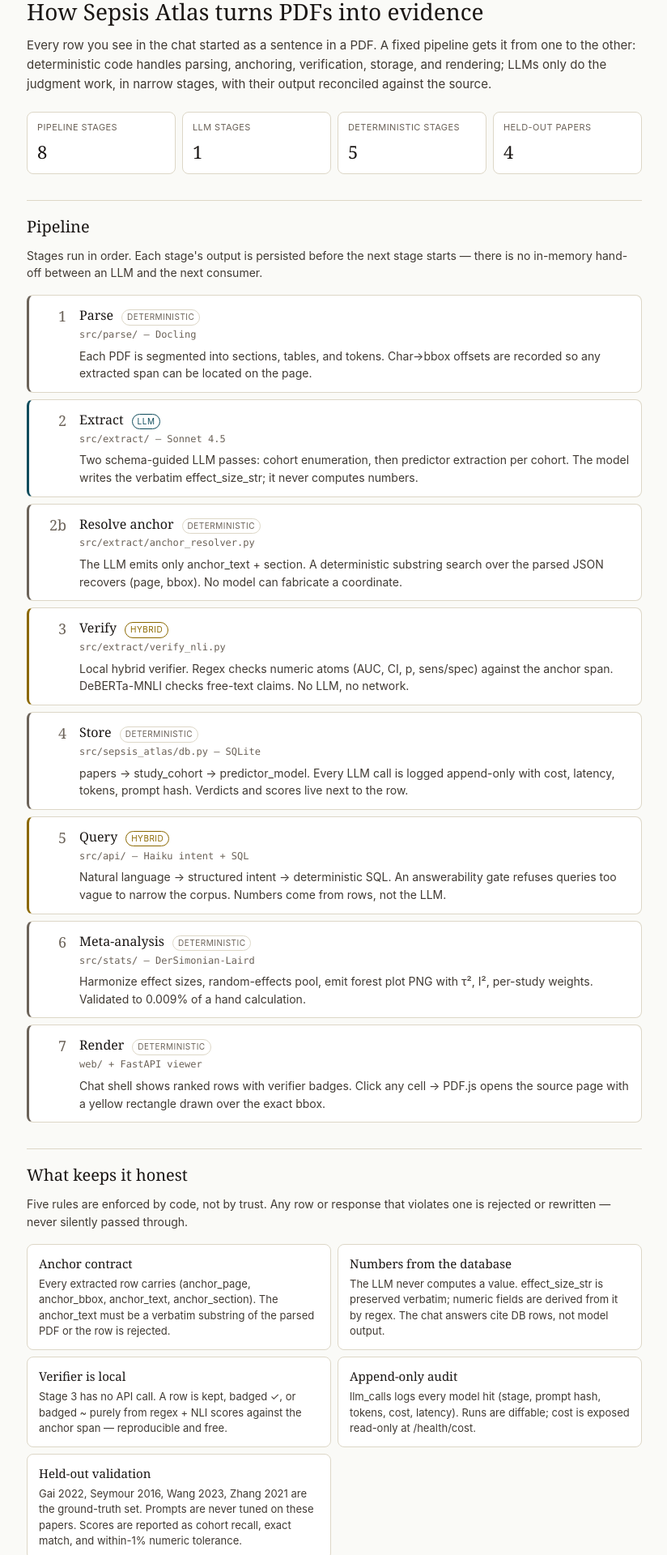
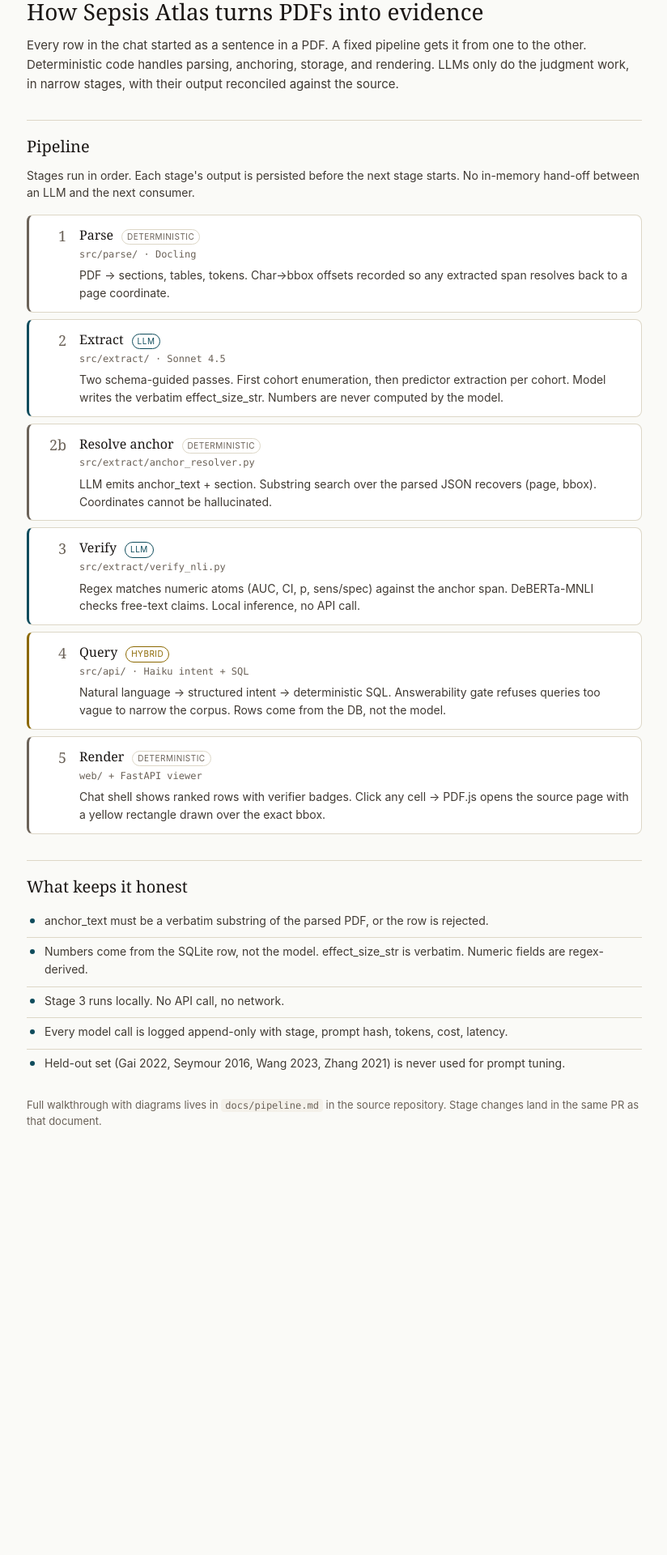
Before and after one commit to OrFrederick/SepsisAtlas, a Next.js app in the folder web/: page /methodology in a window 1280 px wide. Shown: the part 80-2000 px from the top of the page at 81% size, without its empty margins (227-1051 px from the left). After the commit the page ends 1558 px from the top, so only its background shows below. Built offline with nearby package versions, Linux system fonts and the light colour scheme.

Commit message:
wip: methodology page text + style refinements

```diff
--- a/web/app/(chrome)/methodology/page.tsx
+++ b/web/app/(chrome)/methodology/page.tsx
@@ -15,54 +15,40 @@ const STAGES: Stage[] = [
   {
     n: "1",
     name: "Parse",
-    module: "src/parse/ — Docling",
-    role: "Each PDF is segmented into sections, tables, and tokens. Char→bbox offsets are recorded so any extracted span can be located on the page.",
+    module: "src/parse/ · Docling",
+    role: "PDF → sections, tables, tokens. Char→bbox offsets recorded so any extracted span resolves back to a page coordinate.",
     kind: "deterministic",
   },
   {
     n: "2",
     name: "Extract",
-    module: "src/extract/ — Sonnet 4.5",
-    role: "Two schema-guided LLM passes: cohort enumeration, then predictor extraction per cohort. The model writes the verbatim effect_size_str; it never computes numbers.",
+    module: "src/extract/ · Sonnet 4.5",
+    role: "Two schema-guided passes. First cohort enumeration, then predictor extraction per cohort. Model writes the verbatim effect_size_str. Numbers are never computed by the model.",
     kind: "llm",
   },
   {
     n: "2b",
     name: "Resolve anchor",
     module: "src/extract/anchor_resolver.py",
-    role: "The LLM emits only anchor_text + section. A deterministic substring search over the parsed JSON recovers (page, bbox). No model can fabricate a coordinate.",
+    role: "LLM emits anchor_text + section. Substring search over the parsed JSON recovers (page, bbox). Coordinates cannot be hallucinated.",
     kind: "deterministic",
   },
   {
     n: "3",
     name: "Verify",
     module: "src/extract/verify_nli.py",
-    role: "Local hybrid verifier. Regex checks numeric atoms (AUC, CI, p, sens/spec) against the anchor span. DeBERTa-MNLI checks free-text claims. No LLM, no network.",
+    role: "Regex matches numeric atoms (AUC, CI, p, sens/spec) against the anchor span. DeBERTa-MNLI checks free-text claims. Local inference, no API call.",
+    kind: "llm",
+  },
+  {
+    n: "4",
+    name: "Query",
+    module: "src/api/ · Haiku intent + SQL",
+    role: "Natural language → structured intent → deterministic SQL. Answerability gate refuses queries too vague to narrow the corpus. Rows come from the DB, not the model.",
     kind: "hybrid",
   },
   {
-    n: "4",
-    name: "Store",
-    module: "src/sepsis_atlas/db.py — SQLite",
-    role: "papers → study_cohort → predictor_model. Every LLM call is logged append-only with cost, latency, tokens, prompt hash. Verdicts and scores live next to the row.",
-    kind: "deterministic",
-  },
-  {
     n: "5",
-    name: "Query",
-    module: "src/api/ — Haiku intent + SQL",
-    role: "Natural language → structured intent → deterministic SQL. An answerability gate refuses queries too vague to narrow the corpus. Numbers come from rows, not the LLM.",
-    kind: "hybrid",
-  },
-  {
-    n: "6",
-    name: "Meta-analysis",
-    module: "src/stats/ — DerSimonian-Laird",
-    role: "Harmonize effect sizes, random-effects pool, emit forest plot PNG with τ², I², per-study weights. Validated to 0.009% of a hand calculation.",
-    kind: "deterministic",
-  },
-  {
-    n: "7",
     name: "Render",
     module: "web/ + FastAPI viewer",
     role: "Chat shell shows ranked rows with verifier badges. Click any cell → PDF.js opens the source page with a yellow rectangle drawn over the exact bbox.",
@@ -71,26 +57,11 @@ const STAGES: Stage[] = [
 ];
 
 const INVARIANTS = [
-  {
-    title: "Anchor contract",
-    body: "Every extracted row carries (anchor_page, anchor_bbox, anchor_text, anchor_section). The anchor_text must be a verbatim substring of the parsed PDF or the row is rejected.",
-  },
-  {
-    title: "Numbers from the database",
-    body: "The LLM never computes a value. effect_size_str is preserved verbatim; numeric fields are derived from it by regex. The chat answers cite DB rows, not model output.",
-  },
-  {
-    title: "Verifier is local",
-    body: "Stage 3 has no API call. A row is kept, badged ✓, or badged ~ purely from regex + NLI scores against the anchor span — reproducible and free.",
-  },
-  {
-    title: "Append-only audit",
-    body: "llm_calls logs every model hit (stage, prompt hash, tokens, cost, latency). Runs are diffable; cost is exposed read-only at /health/cost.",
-  },
-  {
-    title: "Held-out validation",
-    body: "Gai 2022, Seymour 2016, Wang 2023, Zhang 2021 are the ground-truth set. Prompts are never tuned on these papers. Scores are reported as cohort recall, exact match, and within-1% numeric tolerance.",
-  },
+  "anchor_text must be a verbatim substring of the parsed PDF, or the row is rejected.",
+  "Numbers come from the SQLite row, not the model. effect_size_str is verbatim. Numeric fields are regex-derived.",
+  "Stage 3 runs locally. No API call, no network.",
+  "Every model call is logged append-only with stage, prompt hash, tokens, cost, latency.",
+  "Held-out set (Gai 2022, Seymour 2016, Wang 2023, Zhang 2021) is never used for prompt tuning.",
 ];
 
 const KIND_LABEL: Record<Stage["kind"], string> = {
@@ -104,37 +75,17 @@ export default function MethodologyPage() {
     <article className="method">
       <h1 className="method__h1">How Sepsis Atlas turns PDFs into evidence</h1>
       <p className="method__lede">
-        Every row you see in the chat started as a sentence in a PDF. A fixed
-        pipeline gets it from one to the other: deterministic code handles
-        parsing, anchoring, verification, storage, and rendering; LLMs only
-        do the judgment work, in narrow stages, with their output reconciled
-        against the source.
+        Every row in the chat started as a sentence in a PDF. A fixed pipeline
+        gets it from one to the other. Deterministic code handles parsing,
+        anchoring, storage, and rendering. LLMs only do the judgment work, in
+        narrow stages, with their output reconciled against the source.
       </p>
-
-      <dl className="method__stats">
-        <div className="method__stat">
-          <dt>Pipeline stages</dt>
-          <dd>{STAGES.length}</dd>
-        </div>
-        <div className="method__stat">
-          <dt>LLM stages</dt>
-          <dd>{STAGES.filter((s) => s.kind === "llm").length}</dd>
-        </div>
-        <div className="method__stat">
-          <dt>Deterministic stages</dt>
-          <dd>{STAGES.filter((s) => s.kind === "deterministic").length}</dd>
-        </div>
-        <div className="method__stat">
-          <dt>Held-out papers</dt>
-          <dd>4</dd>
-        </div>
-      </dl>
 
       <h2 className="method__h2" id="pipeline">Pipeline</h2>
       <p className="method__p">
         Stages run in order. Each stage&apos;s output is persisted before the
-        next stage starts — there is no in-memory hand-off between an LLM and
-        the next consumer.
+        next stage starts. No in-memory hand-off between an LLM and the next
+        consumer.
       </p>
       <ol className="method__stages">
         {STAGES.map((s) => (
@@ -155,33 +106,18 @@ export default function MethodologyPage() {
       </ol>
 
       <h2 className="method__h2" id="invariants">What keeps it honest</h2>
-      <p className="method__p">
-        Five rules are enforced by code, not by trust. Any row or response
-        that violates one is rejected or rewritten — never silently passed
-        through.
-      </p>
       <ul className="method__invariants">
-        {INVARIANTS.map((it) => (
-          <li className="method__invariant" key={it.title}>
-            <div className="method__invariant-title">{it.title}</div>
-            <p className="method__invariant-body">{it.body}</p>
+        {INVARIANTS.map((line) => (
+          <li className="method__invariant" key={line}>
+            {line}
           </li>
         ))}
       </ul>
 
-      <h2 className="method__h2" id="audit">Per-row audit trail</h2>
-      <p className="method__p">
-        Each predictor row links to the cohort it belongs to, the verifier
-        verdict and score, and every LLM call that produced it — model,
-        prompt hash, tokens, cost, latency. Click the anchor to open the
-        exact PDF page with the bounding box drawn.
-      </p>
-
       <p className="method__foot">
-        The authoritative walkthrough — including Mermaid diagrams of each
-        stage — lives in{" "}
-        <code>docs/pipeline.md</code> in the source repository. If a stage
-        changes, that document changes in the same PR.
+        Full walkthrough with diagrams lives in <code>docs/pipeline.md</code> in
+        the source repository. Stage changes land in the same PR as that
+        document.
       </p>
     </article>
   );
--- a/web/src/styles/global.css
+++ b/web/src/styles/global.css
@@ -312,35 +312,6 @@ body:has(.split-shell) main {
   color: var(--fg);
 }
 .method__p { margin: 0 0 16px; color: var(--fg-soft); }
-.method__stats {
-  display: grid;
-  grid-template-columns: repeat(4, 1fr);
-  gap: 8px;
-  margin: 0 0 16px;
-}
-@media (max-width: 640px) {
-  .method__stats { grid-template-columns: repeat(2, 1fr); }
-}
-.method__stat {
-  background: var(--panel);
-  border: 1px solid var(--border);
-  border-radius: 8px;
-  padding: 10px 12px;
-}
-.method__stat dt {
-  font-size: 11px;
-  text-transform: uppercase;
-  letter-spacing: 0.4px;
-  color: var(--fg-muted);
-  margin: 0 0 4px;
-}
-.method__stat dd {
-  margin: 0;
-  font-family: var(--serif);
-  font-size: 22px;
-  font-weight: 500;
-  color: var(--fg);
-}
 .method__stages {
   list-style: none;
   padding: 0;
@@ -409,31 +380,28 @@ body:has(.split-shell) main {
   list-style: none;
   padding: 0;
   margin: 0;
-  display: grid;
-  grid-template-columns: 1fr 1fr;
-  gap: 8px;
-}
-@media (max-width: 640px) {
-  .method__invariants { grid-template-columns: 1fr; }
+  display: flex;
+  flex-direction: column;
+  gap: 4px;
 }
 .method__invariant {
-  background: var(--panel);
-  border: 1px solid var(--border);
-  border-radius: 8px;
-  padding: 12px 14px;
+  position: relative;
+  padding: 6px 0 6px 22px;
+  font-size: 14px;
+  line-height: 1.55;
+  color: var(--fg-soft);
+  border-top: 1px solid var(--border);
 }
-.method__invariant-title {
-  font-family: var(--serif);
-  font-size: 15px;
-  font-weight: 500;
-  color: var(--fg);
-  margin-bottom: 4px;
-}
-.method__invariant-body {
-  margin: 0;
-  font-size: 13px;
-  line-height: 1.5;
-  color: var(--fg-soft);
+.method__invariant:first-child { border-top: 0; }
+.method__invariant::before {
+  content: "";
+  position: absolute;
+  left: 4px;
+  top: 14px;
+  width: 6px;
+  height: 6px;
+  border-radius: 50%;
+  background: var(--accent);
 }
 .method__foot {
   margin-top: 24px;
```
